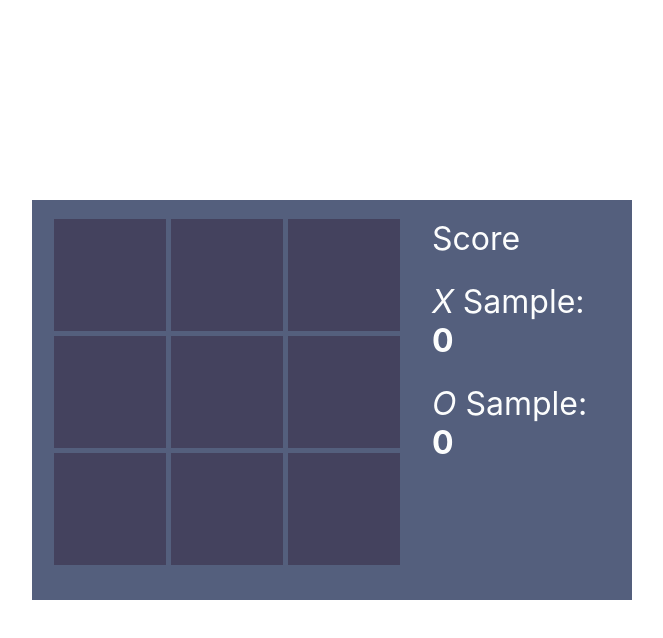
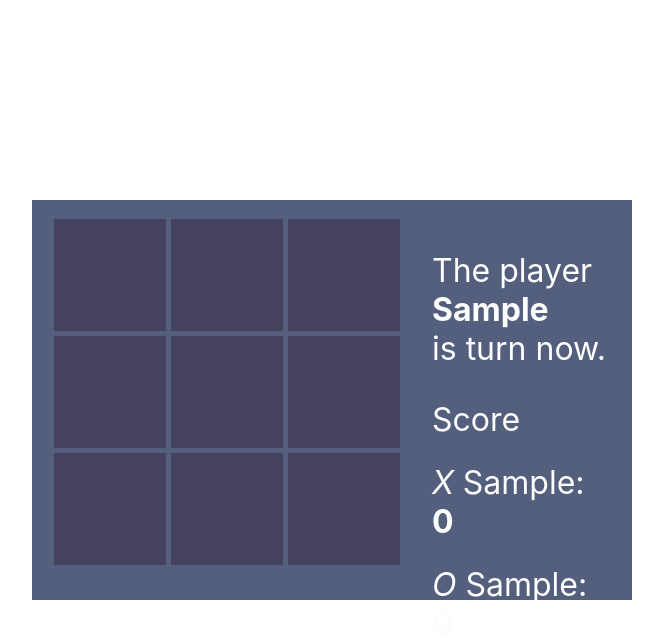
Before and after one commit to vbd4eva/xo, a React (Create React App) app: page / in a window 1280 px wide. Both pictures are taken after typing "Sample", "Sample" into the empty fields and a click on the button "Начать игру". Shown: the top 638 px of the page, without its empty margins (308-971 px from the left). Built offline with nearby package versions, Linux system fonts and the light colour scheme.

Commit message:
makes display name of player which turn is now

```diff
--- a/src/components/Game/Game.jsx
+++ b/src/components/Game/Game.jsx
@@ -58,7 +58,7 @@ export default function Game() {
   function closeModal() {
     setShowModal((prevState) => !prevState);
   }
-
+  const playerTurn = players[playerMark].name;
   return (
     <div className="game">
       {showModal ? (
@@ -75,6 +75,7 @@ export default function Game() {
             freezeArena={freezeArena}
           />
           <InformPanel
+            playerTurn={playerTurn}
             namePlayerX={namePlayerX}
             scorePlayerX={scorePlayerX}
             namePlayerO={namePlayerO}
--- a/src/components/InformPanel/InformPanel.jsx
+++ b/src/components/InformPanel/InformPanel.jsx
@@ -1,6 +1,7 @@
 import React from "react";
 
 export default function InformPanel({
+  playerTurn,
   namePlayerX,
   scorePlayerX,
   namePlayerO,
@@ -15,6 +16,21 @@ export default function InformPanel({
 
   return (
     <div className="game__score">
+      {(freezeArena && (
+        <button
+          className="button score__next-game-btn"
+          type="button"
+          onClick={nextGame}
+        >
+          Play next
+        </button>
+      )) || (
+        <p>
+          The player <br />
+          <b>{playerTurn}</b>
+          <br /> is turn now.
+        </p>
+      )}
       <p className="score__heading">Score</p>
       {Object.keys(players).map((key) => {
         const { name, score } = players[key];
@@ -24,15 +40,6 @@ export default function InformPanel({
           </p>
         );
       })}
-      {freezeArena && (
-        <button
-          className="button score__next-game-btn"
-          type="button"
-          onClick={nextGame}
-        >
-          Play next
-        </button>
-      )}
     </div>
   );
 }
```
